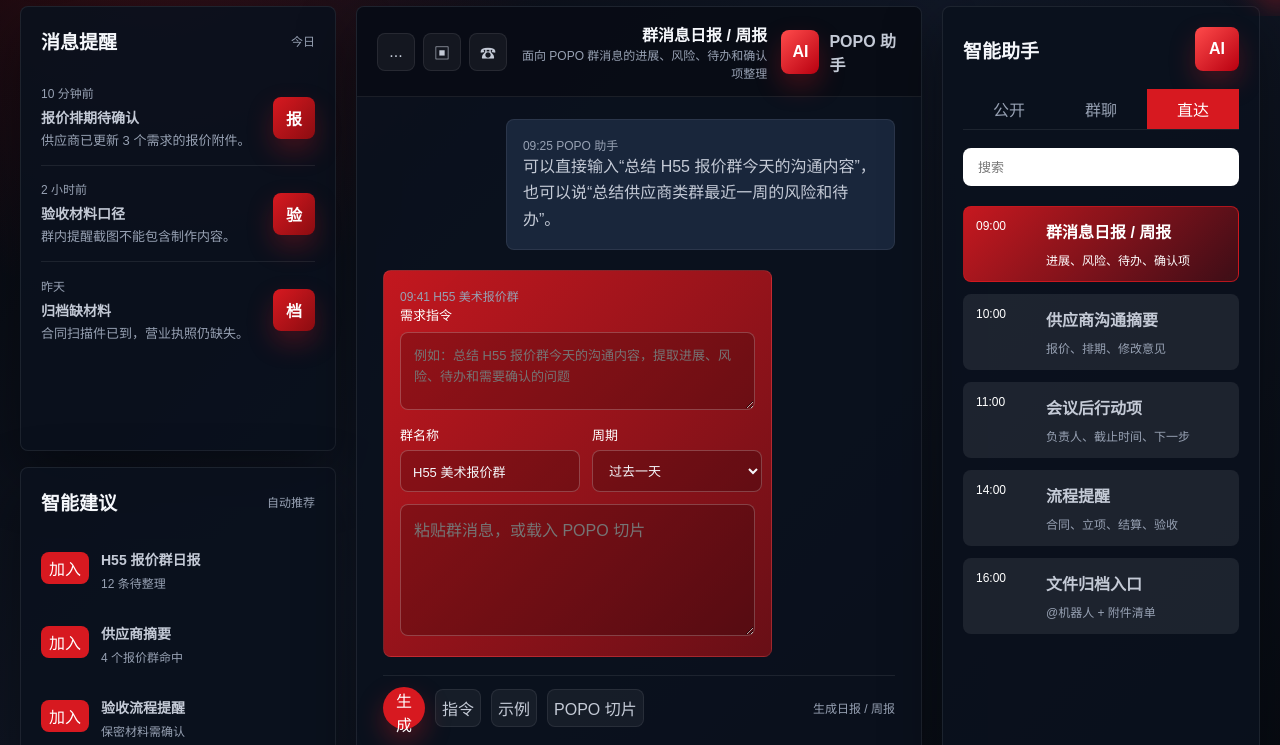
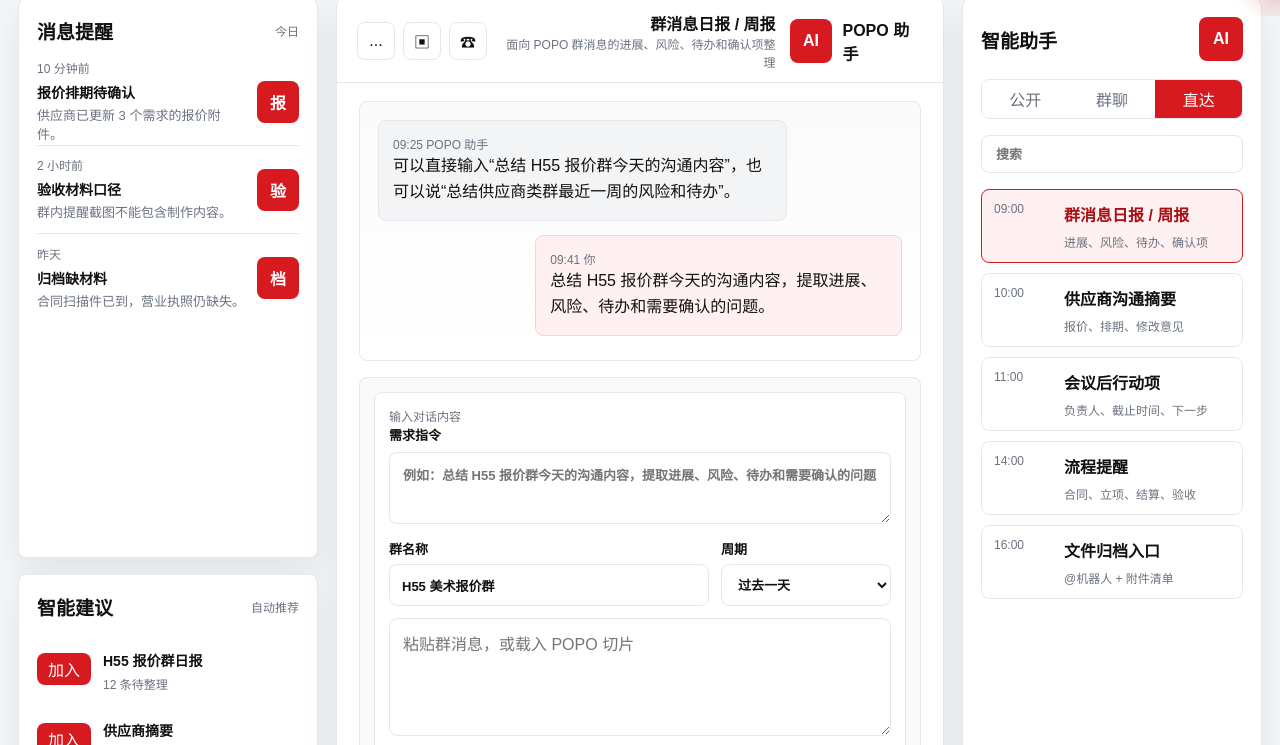
Before and after one commit to script-sb/popo-ai-slice, a plain HTML site: page index.html in a window 1280 px wide. Shown: the part 96-841 px from the top of the page. Drawn offline with Linux system fonts and the light colour scheme.

Commit message:
Refactor chat layout with NetEase light theme

```diff
--- a/index.html
+++ b/index.html
@@ -114,8 +114,14 @@
                 <span>09:25 POPO 助手</span>
                 <p>可以直接输入“总结 H55 报价群今天的沟通内容”，也可以说“总结供应商类群最近一周的风险和待办”。</p>
               </article>
+              <article class="bubble user text-only">
+                <span>09:41 你</span>
+                <p>总结 H55 报价群今天的沟通内容，提取进展、风险、待办和需要确认的问题。</p>
+              </article>
+            </div>
+            <div class="input-dock">
               <article class="bubble user">
-                <span>09:41 H55 美术报价群</span>
+                <span>输入对话内容</span>
                 <label>
                   需求指令
                   <textarea id="digestCommand" class="compact-textarea" placeholder="例如：总结 H55 报价群今天的沟通内容，提取进展、风险、待办和需要确认的问题"></textarea>
@@ -135,13 +141,13 @@
                 </div>
                 <textarea id="digestInput" placeholder="粘贴群消息，或载入 POPO 切片"></textarea>
               </article>
-            </div>
               <div class="composer">
                 <button class="send-button" data-action="digest">生成</button>
                 <button class="tool-button sample" data-target="digestCommand">指令</button>
                 <button class="tool-button sample" data-target="digestInput">示例</button>
                 <button class="tool-button" data-load-slice="digestInput">POPO 切片</button>
                 <span>生成日报 / 周报</span>
+              </div>
             </div>
             <div class="result-grid" id="digestResult"></div>
           </div>
@@ -152,15 +158,17 @@
                 <span>09:28 POPO 助手</span>
                 <p>适合把供应商群里的报价、交付时间、修改意见和缺失材料整理成可归档记录。</p>
               </article>
+            </div>
+            <div class="input-dock">
               <article class="bubble user wide">
                 <textarea id="supplierInput" placeholder="粘贴供应商沟通记录，或载入 POPO 切片"></textarea>
               </article>
-            </div>
               <div class="composer">
                 <button class="send-button" data-action="supplier">整理</button>
                 <button class="tool-button sample" data-target="supplierInput">示例</button>
                 <button class="tool-button" data-load-slice="supplierInput">POPO 切片</button>
                 <span>结构化供应商记录</span>
+              </div>
             </div>
             <div class="answer-box" id="supplierResult"></div>
           </div>
@@ -171,14 +179,16 @@
                 <span>09:31 POPO 助手</span>
                 <p>粘贴会议纪要后，我会拆出明确行动项、负责人、截止时间和悬而未决的问题。</p>
               </article>
+            </div>
+            <div class="input-dock">
               <article class="bubble user wide">
                 <textarea id="meetingInput" placeholder="粘贴会议纪要或群讨论"></textarea>
               </article>
-            </div>
               <div class="composer">
                 <button class="send-button" data-action="meeting">提取</button>
                 <button class="tool-button sample" data-target="meetingInput">示例</button>
                 <span>会议行动项</span>
+              </div>
             </div>
             <div class="task-table" id="meetingResult"></div>
           </div>
@@ -189,15 +199,17 @@
                 <span>09:33 POPO 助手</span>
                 <p>我会根据关键词识别流程阶段，并提示报价、合同、验收、结算需要准备的材料。</p>
               </article>
+            </div>
+            <div class="input-dock">
               <article class="bubble user wide">
                 <textarea id="processInput" placeholder="粘贴群聊内容，自动识别流程关键词"></textarea>
               </article>
-            </div>
               <div class="composer">
                 <button class="send-button" data-action="process">识别</button>
                 <button class="tool-button sample" data-target="processInput">示例</button>
                 <button class="tool-button" data-load-slice="processInput">POPO 切片</button>
                 <span>流程提醒</span>
+              </div>
             </div>
             <div class="result-grid" id="processResult"></div>
           </div>
@@ -208,14 +220,16 @@
                 <span>09:35 POPO 助手</span>
                 <p>模拟群内 @POPO AI 和附件信息，生成报价、合同、验收、资质材料的检查清单。</p>
               </article>
+            </div>
+            <div class="input-dock">
               <article class="bubble user wide">
                 <textarea id="archiveInput" placeholder="@POPO AI 请归档这批角色原画验收材料，附件：报价单、合同、验收图"></textarea>
               </article>
-            </div>
               <div class="composer">
                 <button class="send-button" data-action="archive">检查</button>
                 <button class="tool-button sample" data-target="archiveInput">示例</button>
                 <span>归档检查清单</span>
+              </div>
             </div>
             <div class="answer-box" id="archiveResult"></div>
           </div>
--- a/styles.css
+++ b/styles.css
@@ -1,19 +1,17 @@
 :root {
-  color-scheme: dark;
-  --bg: #070b12;
-  --nav: #0d1420;
-  --panel: #101827;
-  --panel-2: #151f32;
-  --panel-3: #1c2940;
-  --line: rgba(255, 255, 255, 0.08);
-  --text: #f5f7fb;
-  --muted: #97a1b3;
-  --soft: #c4cad6;
+  color-scheme: light;
+  --bg: #f5f6f8;
+  --surface: #ffffff;
+  --surface-2: #fafafa;
+  --text: #111111;
+  --muted: #6b7280;
+  --line: #e5e7eb;
+  --black: #0f1115;
+  --black-2: #1f2329;
   --red: #d71920;
-  --red-2: #f04444;
-  --red-soft: rgba(215, 25, 32, 0.18);
-  --black-card: #0a111d;
-  --shadow: 0 22px 60px rgba(0, 0, 0, 0.42);
+  --red-dark: #a90f15;
+  --red-soft: #fff1f1;
+  --shadow: 0 14px 34px rgba(15, 17, 21, 0.08);
 }
 
 * {
@@ -25,9 +23,18 @@
   min-height: 100vh;
   font-family: "Microsoft YaHei", "PingFang SC", Arial, sans-serif;
   color: var(--text);
-  background:
-    radial-gradient(circle at 12% 0%, rgba(215, 25, 32, 0.22), transparent 28%),
-    linear-gradient(135deg, #05070c 0%, #111827 48%, #070b12 100%);
+  background: var(--bg);
+}
+
+button,
+input,
+textarea,
+select {
+  font: inherit;
+}
+
+button {
+  cursor: pointer;
 }
 
 .corner-badge {
@@ -54,8 +61,8 @@
   right: -42px;
   width: 158px;
   height: 32px;
-  background: linear-gradient(135deg, #ff3434, #a4000b);
-  box-shadow: 0 12px 26px rgba(215, 25, 32, 0.34);
+  background: linear-gradient(135deg, var(--red), var(--red-dark));
+  box-shadow: 0 12px 26px rgba(215, 25, 32, 0.24);
 }
 
 .corner-badge::after {
@@ -69,21 +76,11 @@
   letter-spacing: 0;
   text-align: center;
 }
-button,
-input,
-textarea,
-select {
-  font: inherit;
-}
-
-button {
-  cursor: pointer;
-}
 
 .app-shell {
   min-height: 100vh;
   display: grid;
-  grid-template-rows: 82px minmax(0, 1fr);
+  grid-template-rows: 76px minmax(0, 1fr);
 }
 
 .top-nav {
@@ -91,10 +88,10 @@
   grid-template-columns: 300px minmax(220px, 1fr) 360px;
   align-items: center;
   gap: 20px;
-  padding: 18px 108px 18px 28px;
-  border-bottom: 1px solid var(--line);
-  background: rgba(9, 15, 25, 0.88);
-  backdrop-filter: blur(18px);
+  padding: 16px 108px 16px 28px;
+  color: #ffffff;
+  background: var(--black);
+  border-bottom: 4px solid var(--red);
 }
 
 .brand {
@@ -112,8 +109,7 @@
   border-radius: 8px;
   color: #ffffff;
   font-weight: 800;
-  background: linear-gradient(135deg, var(--red), #8f0d12);
-  box-shadow: 0 12px 26px rgba(215, 25, 32, 0.28);
+  background: var(--red);
 }
 
 .brand strong,
@@ -128,7 +124,7 @@
 
 .brand span {
   margin-top: 4px;
-  color: var(--muted);
+  color: #d1d5db;
   font-size: 13px;
 }
 
@@ -143,7 +139,7 @@
   left: 16px;
   top: 50%;
   transform: translateY(-50%);
-  color: var(--muted);
+  color: #9ca3af;
   font-size: 13px;
 }
 
@@ -157,25 +153,26 @@
   border-radius: 8px;
   color: var(--text);
   outline: none;
-  background: rgba(255, 255, 255, 0.06);
+  background: #ffffff;
 }
 
 .search-box input {
-  height: 46px;
+  height: 44px;
   padding: 0 16px 0 64px;
+  border-color: #30343a;
+  color: #ffffff;
+  background: var(--black-2);
 }
 
 .small-search input {
   height: 38px;
   padding: 0 14px;
-  color: #20242c;
-  background: #ffffff;
 }
 
 .nav-tools {
   display: flex;
   justify-content: flex-end;
-  gap: 14px;
+  gap: 12px;
 }
 
 .nav-tools button,
@@ -187,29 +184,30 @@
   height: 38px;
   border: 1px solid var(--line);
   border-radius: 8px;
-  color: var(--soft);
-  background: rgba(255, 255, 255, 0.05);
+  color: var(--text);
+  background: #ffffff;
+}
+
+.top-nav .nav-tools button {
+  color: #ffffff;
+  border-color: #30343a;
+  background: var(--black-2);
 }
 
 .nav-tools button:hover,
 .header-actions button:hover,
 .tool-button:hover {
-  color: #ffffff;
-  border-color: rgba(215, 25, 32, 0.62);
+  color: var(--red);
+  border-color: var(--red);
   background: var(--red-soft);
 }
 
 .board {
   min-height: 0;
   display: grid;
-  grid-template-columns: 316px minmax(420px, 1fr) 318px;
-  gap: 20px;
-  padding: 20px;
-}
-
-.left-pane,
-.right-pane {
-  min-width: 0;
+  grid-template-columns: 300px minmax(520px, 1fr) 300px;
+  gap: 18px;
+  padding: 18px;
 }
 
 .left-pane {
@@ -223,12 +221,12 @@
 .chat-pane {
   border: 1px solid var(--line);
   border-radius: 8px;
-  background: rgba(10, 17, 29, 0.9);
+  background: var(--surface);
   box-shadow: var(--shadow);
 }
 
 .side-panel {
-  padding: 20px;
+  padding: 18px;
 }
 
 .grow {
@@ -245,7 +243,7 @@
 }
 
 .section-title {
-  margin-bottom: 16px;
+  margin-bottom: 14px;
 }
 
 h1,
@@ -258,7 +256,7 @@
 .section-title h2,
 .bot-head h2 {
   font-size: 19px;
-  font-weight: 700;
+  font-weight: 800;
 }
 
 .section-title span,
@@ -278,7 +276,7 @@
   grid-template-columns: minmax(0, 1fr) 42px;
   gap: 12px;
   align-items: center;
-  min-height: 96px;
+  min-height: 88px;
   border-bottom: 1px solid var(--line);
 }
 
@@ -290,7 +288,7 @@
 .suggestion-item strong {
   display: block;
   margin: 5px 0;
-  color: var(--soft);
+  color: var(--text);
   font-size: 14px;
 }
 
@@ -302,31 +300,35 @@
 
 .suggestion-item {
   display: grid;
-  grid-template-columns: 48px minmax(0, 1fr);
+  grid-template-columns: 54px minmax(0, 1fr);
   gap: 12px;
   align-items: center;
-  min-height: 74px;
+  min-height: 70px;
 }
 
-.suggestion-item button {
-  height: 32px;
+.suggestion-item button,
+.send-button {
   border: 0;
   border-radius: 8px;
   color: #ffffff;
   background: var(--red);
 }
 
+.suggestion-item button {
+  height: 32px;
+}
+
 .chat-pane {
   min-width: 0;
   display: grid;
-  grid-template-rows: 90px minmax(0, 1fr);
+  grid-template-rows: 84px minmax(0, 1fr);
   overflow: hidden;
 }
 
 .chat-header {
-  padding: 18px 20px;
+  padding: 16px 20px;
   border-bottom: 1px solid var(--line);
-  background: rgba(7, 11, 18, 0.72);
+  background: #ffffff;
 }
 
 .header-actions {
@@ -343,67 +345,97 @@
 .chat-title strong,
 .agent-card span {
   display: block;
-  font-weight: 700;
+  font-weight: 800;
 }
 
 .agent-card {
   display: flex;
   align-items: center;
   gap: 10px;
-  color: var(--soft);
+  color: var(--text);
 }
 
 .avatar.red {
   width: 44px;
   height: 44px;
-  background: linear-gradient(135deg, #ff4b4b, #b80010);
+  background: var(--red);
 }
 
 .panel {
   display: none;
   min-height: 0;
-  padding: 22px 26px;
+  padding: 18px 22px;
   overflow-y: auto;
+  background: #ffffff;
 }
 
 .panel.active {
   display: grid;
-  grid-template-rows: minmax(330px, auto) auto auto;
-  gap: 18px;
+  grid-template-rows: minmax(260px, 1fr) auto auto;
+  gap: 16px;
 }
 
 .message-stack {
   display: grid;
   align-content: start;
-  gap: 20px;
+  gap: 14px;
+  min-height: 260px;
+  border: 1px solid var(--line);
+  border-radius: 8px;
+  padding: 18px;
+  background:
+    linear-gradient(180deg, rgba(250, 250, 250, 0.92), rgba(255, 255, 255, 0.96)),
+    #ffffff;
 }
 
 .bubble {
-  max-width: 76%;
+  max-width: 78%;
   border: 1px solid var(--line);
   border-radius: 8px;
-  padding: 16px;
-  background: rgba(255, 255, 255, 0.05);
+  padding: 14px;
+  background: #ffffff;
 }
 
 .bubble p {
-  color: var(--soft);
+  color: var(--text);
   line-height: 1.65;
 }
 
 .bubble.bot {
-  justify-self: end;
-  background: rgba(28, 41, 64, 0.88);
+  justify-self: start;
+  background: #f3f4f6;
 }
 
 .bubble.user {
-  justify-self: start;
-  background: linear-gradient(135deg, rgba(215, 25, 32, 0.9), rgba(113, 15, 22, 0.92));
+  justify-self: end;
+  border-color: #ffced0;
+  background: var(--red-soft);
+}
+
+.bubble.text-only {
+  max-width: 70%;
 }
 
 .bubble.user.wide {
-  width: min(760px, 86%);
-  max-width: 86%;
+  width: 100%;
+  max-width: 100%;
+}
+
+.input-dock {
+  display: grid;
+  gap: 12px;
+  border: 1px solid var(--line);
+  border-radius: 8px;
+  padding: 14px;
+  background: var(--surface-2);
+}
+
+.input-dock .bubble {
+  width: 100%;
+  max-width: 100%;
+  justify-self: stretch;
+  border-color: var(--line);
+  background: #ffffff;
 }
 
 .toolbar-row {
@@ -415,8 +447,9 @@
 
 label {
   display: block;
-  color: #ffffff;
+  color: var(--text);
   font-size: 13px;
+  font-weight: 700;
 }
 
 select,
@@ -427,41 +460,29 @@
 }
 
 textarea {
-  min-height: 132px;
+  min-height: 118px;
   resize: vertical;
   padding: 13px;
   line-height: 1.58;
 }
 
 .compact-textarea {
-  min-height: 78px;
+  min-height: 72px;
   margin: 8px 0 12px;
-}
-
-.bubble.user textarea,
-.bubble.user input,
-.bubble.user select {
-  border-color: rgba(255, 255, 255, 0.22);
-  background: rgba(0, 0, 0, 0.2);
 }
 
 .composer {
   display: flex;
   align-items: center;
   gap: 10px;
-  min-height: 58px;
-  padding-top: 6px;
-  border-top: 1px solid var(--line);
+  min-height: 46px;
 }
 
 .send-button {
-  width: 42px;
-  height: 42px;
-  border: 0;
-  border-radius: 999px;
-  color: #ffffff;
-  background: var(--red);
-  box-shadow: 0 12px 26px rgba(215, 25, 32, 0.34);
+  min-width: 64px;
+  height: 38px;
+  padding: 0 14px;
+  font-weight: 800;
 }
 
 .composer span {
@@ -480,17 +501,19 @@
   border: 1px solid var(--line);
   border-radius: 8px;
   padding: 16px;
-  background: rgba(255, 255, 255, 0.055);
+  background: #ffffff;
 }
 
 .result-card h3 {
   margin-bottom: 10px;
   font-size: 15px;
-  color: #ffffff;
+  color: var(--text);
 }
 
 .intent-card {
   grid-column: 1 / -1;
+  border-color: #ffced0;
+  background: var(--red-soft);
 }
 
 .intent-card p {
@@ -509,24 +532,24 @@
   display: inline-flex;
   align-items: center;
   min-height: 28px;
-  border: 1px solid rgba(215, 25, 32, 0.5);
+  border: 1px solid #ffced0;
   border-radius: 999px;
   padding: 0 10px;
-  color: #ffffff;
-  background: rgba(215, 25, 32, 0.18);
+  color: var(--red-dark);
+  background: #ffffff;
 }
 
 .result-card ul,
 .answer-box ul {
   margin: 0;
   padding-left: 18px;
-  color: var(--soft);
+  color: var(--text);
   line-height: 1.7;
 }
 
 .answer-box {
   min-height: 110px;
-  color: var(--soft);
+  color: var(--text);
   line-height: 1.7;
 }
 
@@ -556,7 +579,7 @@
   align-items: center;
   min-height: 44px;
   border-bottom: 1px solid var(--line);
-  color: var(--soft);
+  color: var(--text);
 }
 
 .task-row:last-child {
@@ -569,16 +592,16 @@
   border-radius: 999px;
   padding: 4px 10px;
   color: #ffffff;
-  background: rgba(215, 25, 32, 0.75);
+  background: var(--red);
 }
 
 .warn,
 .missing {
-  color: #ffb3b3;
+  color: var(--red);
 }
 
 .done {
-  color: #9be7c0;
+  color: #047857;
 }
 
 .check-list {
@@ -594,7 +617,7 @@
 
 .bot-panel {
   min-height: 100%;
-  padding: 20px;
+  padding: 18px;
   overflow: hidden;
 }
 
@@ -606,15 +629,17 @@
   display: grid;
   grid-template-columns: repeat(3, 1fr);
   gap: 0;
-  margin-bottom: 18px;
-  border-bottom: 1px solid var(--line);
+  margin-bottom: 16px;
+  border: 1px solid var(--line);
+  border-radius: 8px;
+  overflow: hidden;
 }
 
 .bot-tabs button {
-  min-height: 40px;
+  min-height: 38px;
   border: 0;
   color: var(--muted);
-  background: transparent;
+  background: #ffffff;
 }
 
 .bot-tabs button.active {
@@ -624,21 +649,21 @@
 
 .scene-list {
   display: grid;
-  gap: 12px;
-  margin-top: 20px;
+  gap: 10px;
+  margin-top: 16px;
 }
 
 .scene-card {
   display: grid;
   grid-template-columns: 58px minmax(0, 1fr);
   gap: 6px 12px;
-  min-height: 76px;
-  border: 1px solid transparent;
+  min-height: 74px;
+  border: 1px solid var(--line);
   border-radius: 8px;
   padding: 12px;
-  color: var(--soft);
+  color: var(--text);
   text-align: left;
-  background: rgba(255, 255, 255, 0.08);
+  background: #ffffff;
 }
 
 .scene-card strong,
@@ -648,19 +673,17 @@
 
 .scene-card span {
   grid-row: 1 / span 2;
-  color: #ffffff;
+  color: var(--muted);
 }
 
 .scene-card:hover,
 .scene-card.active {
-  border-color: rgba(215, 25, 32, 0.74);
-  background: linear-gradient(135deg, rgba(215, 25, 32, 0.92), rgba(68, 14, 22, 0.88));
+  border-color: var(--red);
+  background: var(--red-soft);
 }
 
-.scene-card.active small,
-.scene-card.active span,
 .scene-card.active strong {
-  color: #ffffff;
+  color: var(--red-dark);
 }
 
 @media (max-width: 1180px) {
@@ -699,6 +722,10 @@
     grid-template-columns: 1fr;
   }
 
+  .top-nav {
+    padding-right: 88px;
+  }
+
   .board {
     padding: 12px;
   }
@@ -724,6 +751,7 @@
   }
 
   .bubble,
+  .bubble.text-only,
   .bubble.user.wide {
     width: 100%;
     max-width: 100%;
```
Lines whose indentation alone changed are shown as unchanged.
